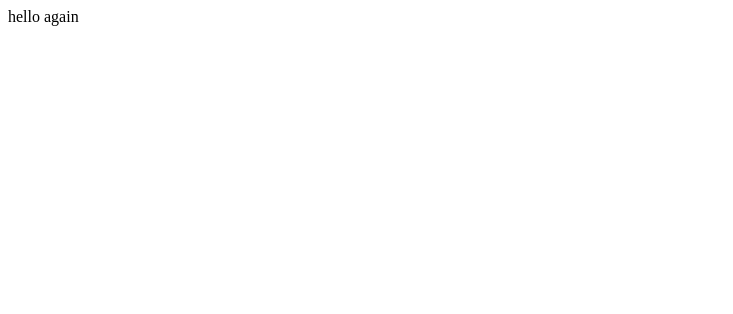
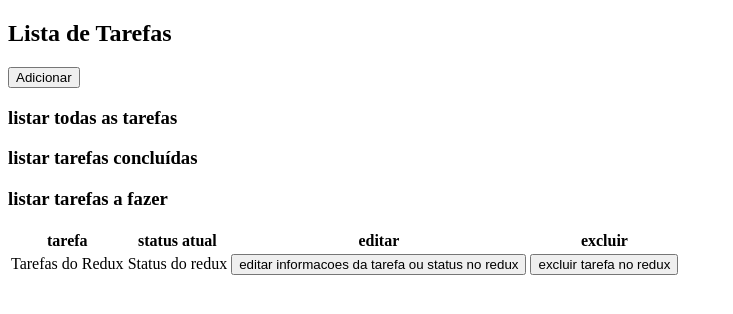
Before and after one commit to GiseleViedenhelfen/BDTI, a React (Create React App) app: page / in a window 1280 px wide. Shown: the top 314 px of the page, without its empty margins (0-733 px from the left). Built offline with nearby package versions, Linux system fonts and the light colour scheme.

Commit message:
adiciona lint e esqueleto inicial do header e tabela que irá renderizar os resultados

```diff
--- a/package.json
+++ b/package.json
@@ -34,5 +34,9 @@
       "last 1 firefox version",
       "last 1 safari version"
     ]
+  },
+  "devDependencies": {
+    "eslint": "^8.34.0",
+    "eslint-plugin-react": "^7.32.2"
   }
 }
--- a/src/App.js
+++ b/src/App.js
@@ -1,8 +1,13 @@
+import React from "react";
+import Header from "./components/Header/Header";
+import TodoTable from "./components/Table/todoTable";
+
 function App() {
   return (
-    <div className="App">
-     hello again
-    </div>
+    <main>
+      <Header />
+      <TodoTable />
+    </main>
   );
 }
 
--- /dev/null
+++ b/src/components/Header/Header.jsx
@@ -0,0 +1,19 @@
+import React from "react";
+
+const Header = () => {
+  return (
+    <header>
+      <section>
+        <h1>Lista de Tarefas</h1>
+        <button>Adicionar</button>
+      </section>
+      <section>
+        <h3>listar todas as tarefas</h3>
+        <h3>listar tarefas concluídas</h3>
+        <h3>listar tarefas a fazer</h3>
+      </section>
+    </header>
+  )
+}
+
+export default Header;
--- /dev/null
+++ b/src/components/Table/todoTable.jsx
@@ -0,0 +1,32 @@
+import React from "react";
+
+const TodoTable = () => {
+  return(
+    <table>
+      <thead>
+        <tr>
+          <th>tarefa</th>
+          <th>status atual</th>
+          <th>editar</th>
+          <th>excluir</th>
+        </tr>
+      </thead>
+      <tbody>
+          <td>Tarefas do Redux</td>
+          <td>Status do redux</td>
+          <td>
+            <button>
+              editar informacoes da tarefa ou status no redux
+            </button>
+          </td>
+          <td>
+            <button>
+              excluir tarefa no redux
+            </button>
+          </td>
+      </tbody>
+    </table>
+  )
+}
+
+export default TodoTable;
```
Also changed, not shown: .eslintrc.json (added), 1 other file (tests, documents, lock files or other folders).
